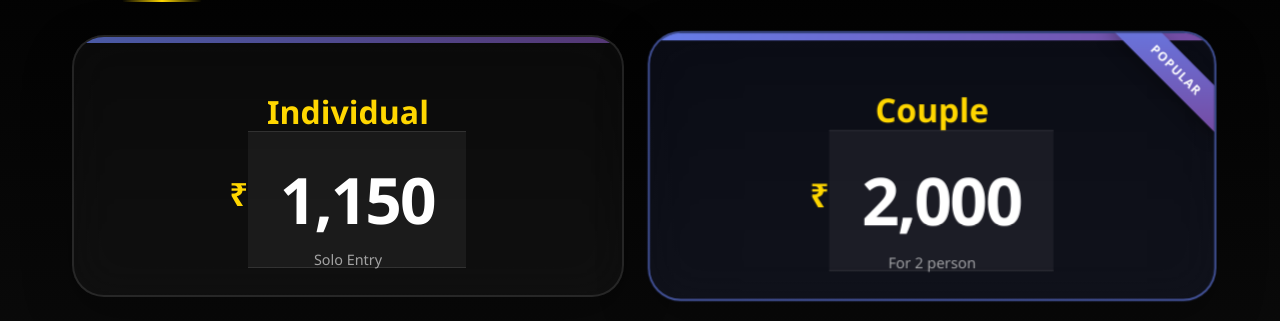
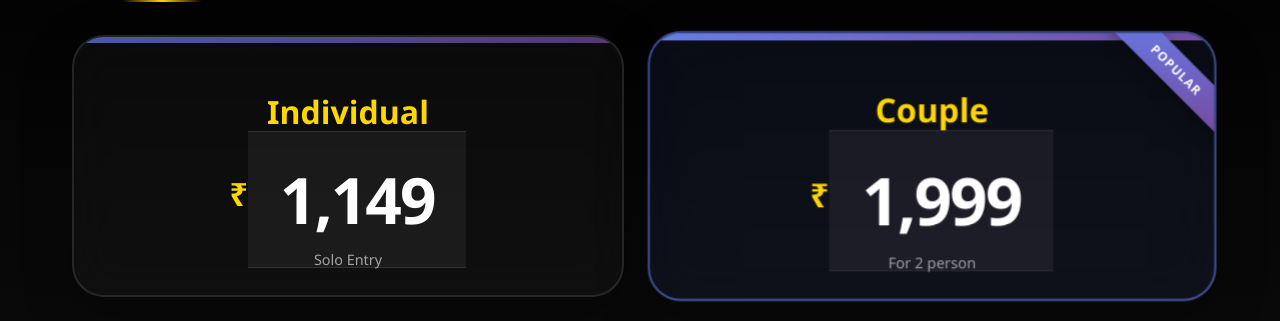
Before and after one commit to Vrajupadhyay/samarthya_event_management_frontend, a React app: page / in a window 1280 px wide. Shown: the part 3561-3882 px from the top of the page. Built offline with nearby package versions, Linux system fonts and the light colour scheme; the HTML template or start-up script is replaced by a standard one.

Commit message:
price_update

```diff
--- a/src/pages/Home.jsx
+++ b/src/pages/Home.jsx
@@ -240,7 +240,7 @@ const Home = () => {
               <h3 className="price-title">Individual</h3>
               <div className="price-amount-wrapper">
                 <span className="price-currency">₹</span>
-                <span className="price-amount">1,150</span>
+                <span className="price-amount">1,149</span>
               </div>
               <p className="price-per-person">Solo Entry</p>
             </div>
@@ -254,7 +254,7 @@ const Home = () => {
               <h3 className="price-title">Couple</h3>
               <div className="price-amount-wrapper">
                 <span className="price-currency">₹</span>
-                <span className="price-amount">2,000</span>
+                <span className="price-amount">1,999</span>
               </div>
               <p className="price-per-person">For 2 person</p>
             </div>
--- a/src/pages/Register.jsx
+++ b/src/pages/Register.jsx
@@ -272,7 +272,7 @@ const Register = () => {
                   <h4>Individual</h4>
                   <p className="type-desc">For 1 person</p>
                 </div>
-                <p className="type-price">₹1,150</p>
+                <p className="type-price">₹1,149</p>
               </div>
               <div
                 className={`type-option ${formData.type === 'Couple' ? 'active' : ''}`}
@@ -282,7 +282,7 @@ const Register = () => {
                   <h4>Couple</h4>
                   <p className="type-desc">For 2 persons</p>
                 </div>
-                <p className="type-price">₹2,000</p>
+                <p className="type-price">₹1,999</p>
               </div>
             </div>
           </div>
```
